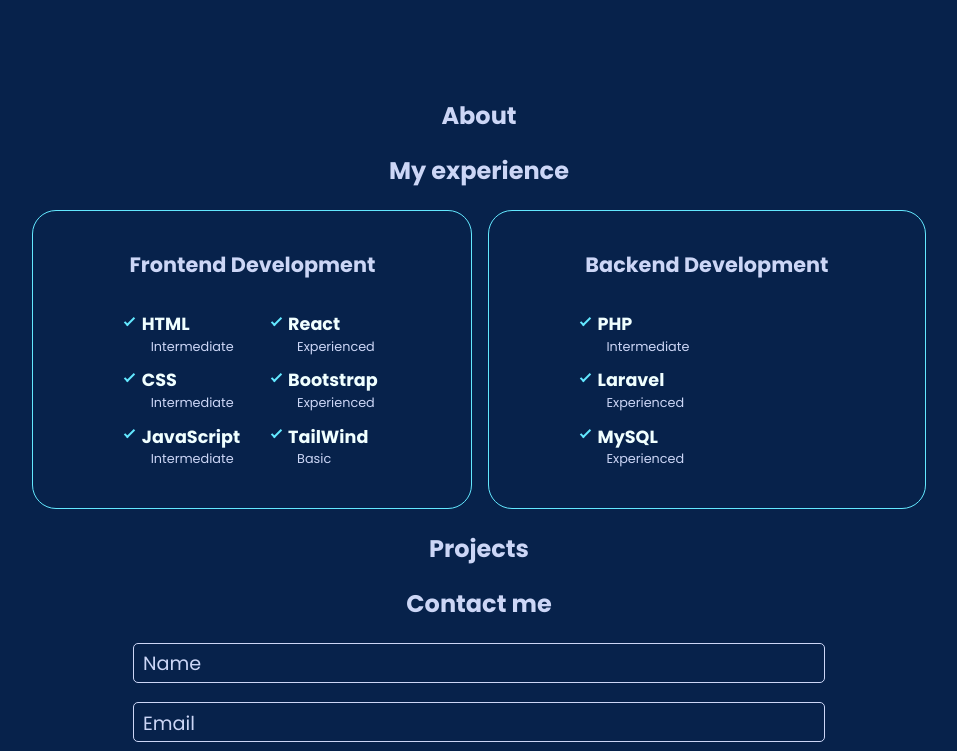
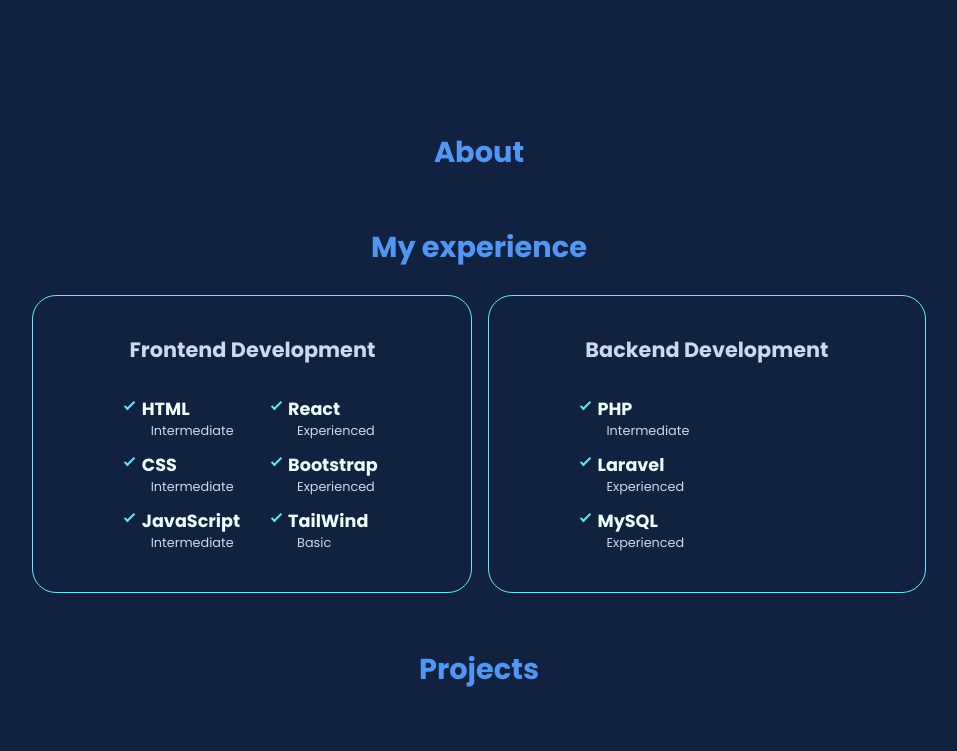
Before and after one commit to PanosFan/panosfan.github.io, a React (Create React App) app: page / in a window 1280 px wide. Shown: the part 860-1611 px from the top of the page, without its empty margins (161-1118 px from the left). Built offline with nearby package versions, Linux system fonts and the light colour scheme; no server answers.

Commit message:
general styling

```diff
--- a/src/Colours.scss
+++ b/src/Colours.scss
@@ -1,4 +1,4 @@
-$bgColour: #07224b;
+$bgColour: #112240;
 $primaryColour: #63e8ff;
 $textColour: #ccd6f6;
 $yellow: #bae10a;
@@ -8,6 +8,7 @@
 $ghColour: #24292e;
 $liColour: #0077b5;
 $linksColour: #b9ffda;
+$headersColour: #5096f2;
 
 // .light {
 //   background-color: $white;
--- a/src/Components/Layout/About/About.jsx
+++ b/src/Components/Layout/About/About.jsx
@@ -4,7 +4,7 @@
   return (
     <section id="about">
       <div data-aos="fade-up">
-        <h4>About</h4>
+        <h2>About</h2>
       </div>
     </section>
   );
--- a/src/Components/Layout/Contact/Contact.jsx
+++ b/src/Components/Layout/Contact/Contact.jsx
@@ -20,7 +20,7 @@
     <section id="contact">
       <div data-aos="fade-up">
         <Toaster />
-        <h4>Contact me</h4>
+        <h2>Contact me</h2>
         <form
           name="gform"
           className="contactForm"
--- a/src/Components/Layout/Contact/Contact.scss
+++ b/src/Components/Layout/Contact/Contact.scss
@@ -15,9 +15,9 @@
     font-size: 1.2rem;
     background-color: $bgColour;
     color: $textColour;
+    outline: none;
     &:focus {
-      outline: none;
-      border: 1px solid teal;
+      border: 1px solid $primaryColour;
     }
   }
 
@@ -31,9 +31,9 @@
     font-size: 1.2rem;
     background-color: $bgColour;
     color: $textColour;
+    outline: none;
     &:focus {
-      outline: none;
-      border: 1px solid teal;
+      border: 1px solid $primaryColour;
     }
   }
   label {
@@ -59,6 +59,7 @@
 
 .activeName,
 #nameInput:focus {
+  border-color: $primaryColour !important;
   & + label {
     transform: translateY(-1em);
     font-size: 1rem;
@@ -69,6 +70,7 @@
 }
 .activeMail,
 #mailInput:focus {
+  border-color: $primaryColour !important;
   & + label {
     transform: translateY(-0.4em);
     font-size: 1rem;
@@ -79,6 +81,7 @@
 }
 .activeMessage,
 #messageTextArea:focus {
+  border-color: $primaryColour !important;
   & + label {
     color: $yellow;
     font-size: 1rem;
@@ -91,13 +94,17 @@
   & + label {
     color: $primaryColour;
   }
+  border-color: teal !important;
 }
 .activeMail {
   & + label {
     color: $primaryColour;
   }
+  border-color: teal !important;
 }
 .activeMessage {
+  border-color: teal !important;
+
   & + label {
     color: $primaryColour;
   }
--- a/src/Components/Layout/Hero/Hero.scss
+++ b/src/Components/Layout/Hero/Hero.scss
@@ -8,6 +8,7 @@
   padding-bottom: 25em;
   h1 {
     font-size: 2.5rem;
+    color: $white;
     padding-top: 8em;
     span {
       color: $primaryColour;
--- a/src/Components/Layout/Projects/Projects.jsx
+++ b/src/Components/Layout/Projects/Projects.jsx
@@ -10,7 +10,7 @@
   return (
     <section id="projects">
       <div data-aos="fade-up">
-        <h4>Projects</h4>
+        <h2>Projects</h2>
         {/* {response && <p>{response.statusText}</p>}
       {loading && <p>Loading...</p>}
       {error && <p>{error}</p>} */}
--- a/src/Components/Layout/Skills/Skills.jsx
+++ b/src/Components/Layout/Skills/Skills.jsx
@@ -4,7 +4,7 @@
   return (
     <section id="skills">
       <div data-aos="fade-up">
-        <h4>My experience</h4>
+        <h2>My experience</h2>
         <div className="cards">
           <div className="frontEnd card">
             <h5>Frontend Development</h5>
--- a/src/Config.scss
+++ b/src/Config.scss
@@ -1,8 +1,9 @@
 @import url("https://fonts.googleapis.com/css2?family=Poppins:ital,wght@0,100;0,200;0,300;0,400;0,500;0,600;0,700;0,800;0,900;1,100;1,200;1,300;1,400;1,500;1,600;1,700;1,800;1,900&display=swap");
 @import "./Colours.scss";
 
+$transition: all 0.25s cubic-bezier(0.645, 0.045, 0.355, 1);
 $font: Poppins;
-$transition: all 0.25s cubic-bezier(0.645, 0.045, 0.355, 1);
+$lineHeight: 1.3;
 
 *,
 *::after,
@@ -22,14 +23,13 @@
     color: $textColour;
     font-family: $font;
     background-color: $bgColour;
-    line-height: 1.3;
-    -webkit-font-smoothing: antialiased;
-    -moz-osx-font-smoothing: grayscale;
+    line-height: $lineHeight;
 
-    h4 {
+    h2 {
       text-align: center;
-      margin: 1em 0;
-      font-size: 1.5rem;
+      margin: 2em 0 1em 0;
+      font-size: 1.8rem;
+      color: $headersColour;
     }
 
     .container {
```
